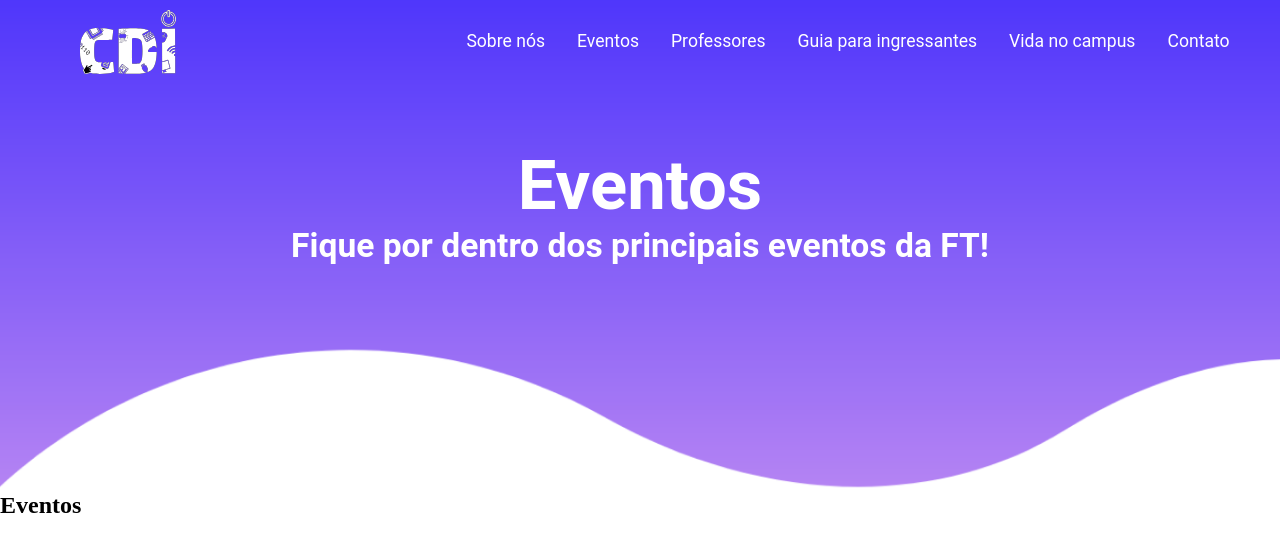
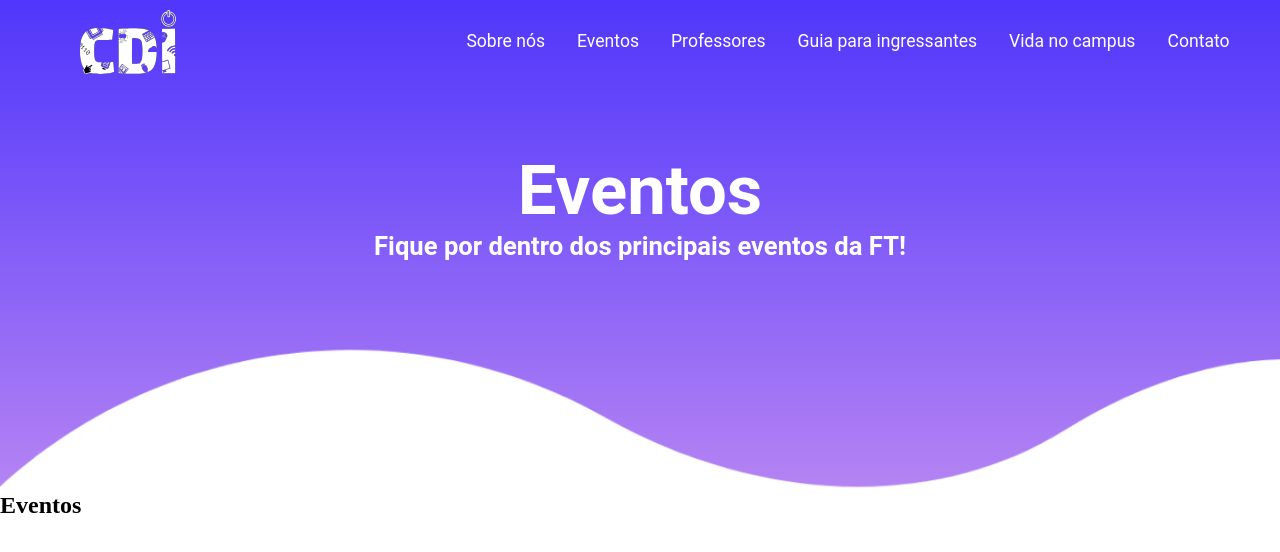
Before and after one commit to gabriellytegon/Site-CDI, a React (Vite) app: page /eventos in a window 1280 px wide. Shown: the top 552 px of the page. Built offline with nearby package versions, Linux system fonts and the light colour scheme.

Commit message:
style: alterando font size

```diff
--- a/src/components/Header/media.css
+++ b/src/components/Header/media.css
@@ -22,7 +22,7 @@
     }
 
     .genericContentArea h2 {
-        font-size: 2.1rem;
+        font-size: 1.6rem;
     }
 }
 
```
